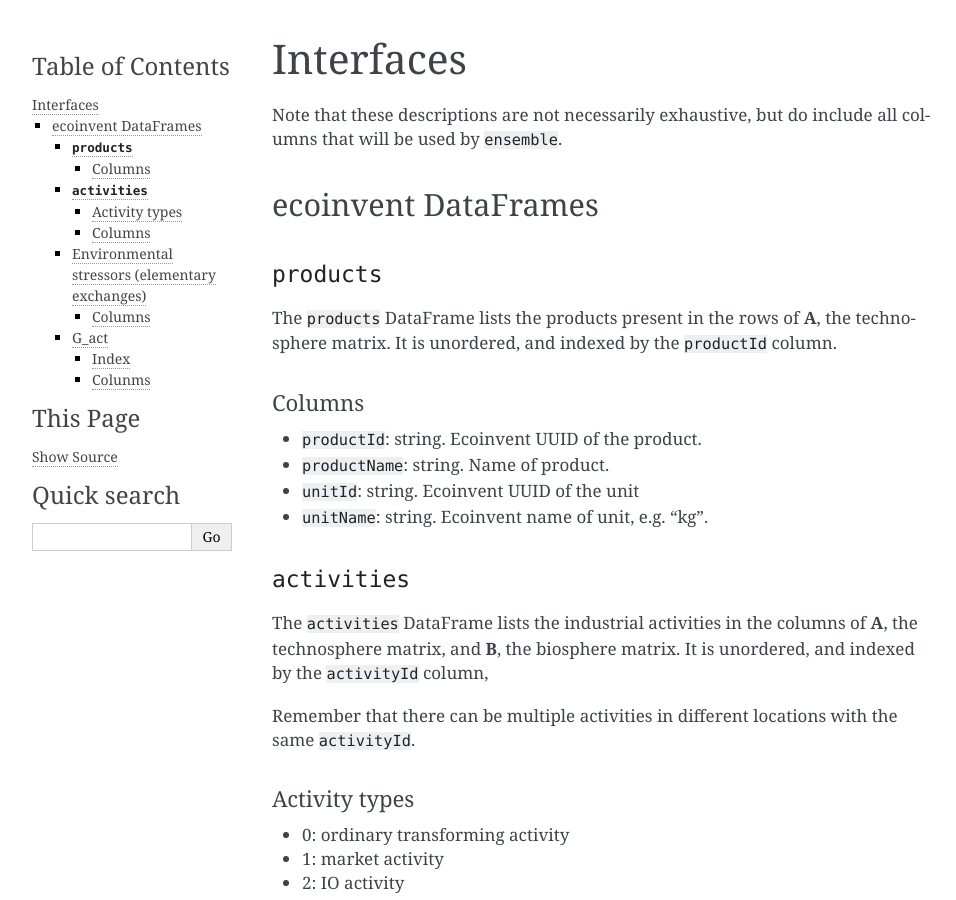
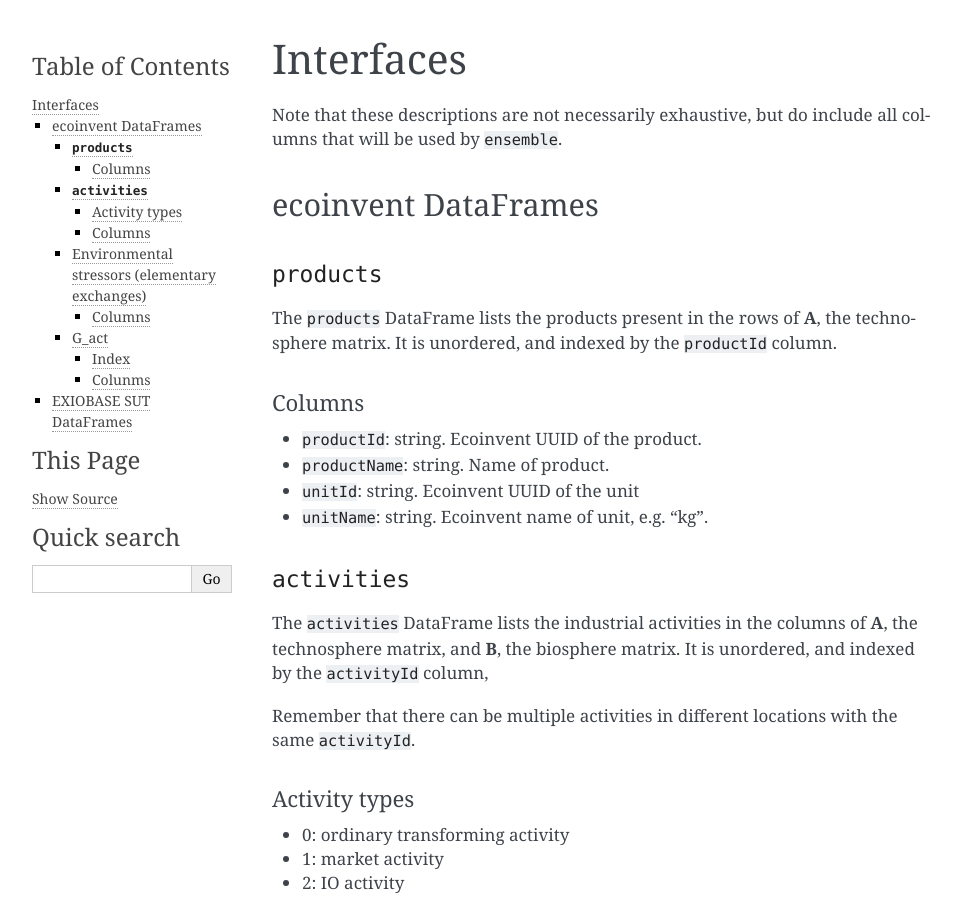
Before and after one commit to OASES-project/ensemble, a Sphinx documentation site: the page built from docs/interfaces.rst, in a window 1280 px wide and 900 px high. Shown: the whole window, without its empty margins (148-1104 px from the left). Built offline with Sphinx 7.4.7, drawn with Linux system fonts in a browser that asks for light colours; some of the changed text lies outside the part shown.

Commit message:
Update interfaces.rst

```diff
--- a/docs/interfaces.rst
+++ b/docs/interfaces.rst
@@ -85,3 +85,8 @@
 *******
 
 * ``Activities``: float. Cumulative elementry exchange per activity per elementary exchange
+
+
+
+EXIOBASE SUT DataFrames
+====================
```
